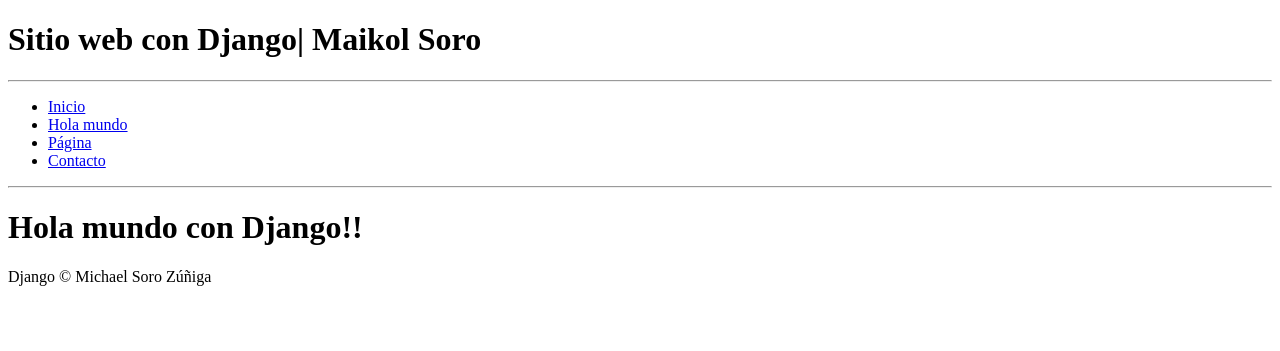
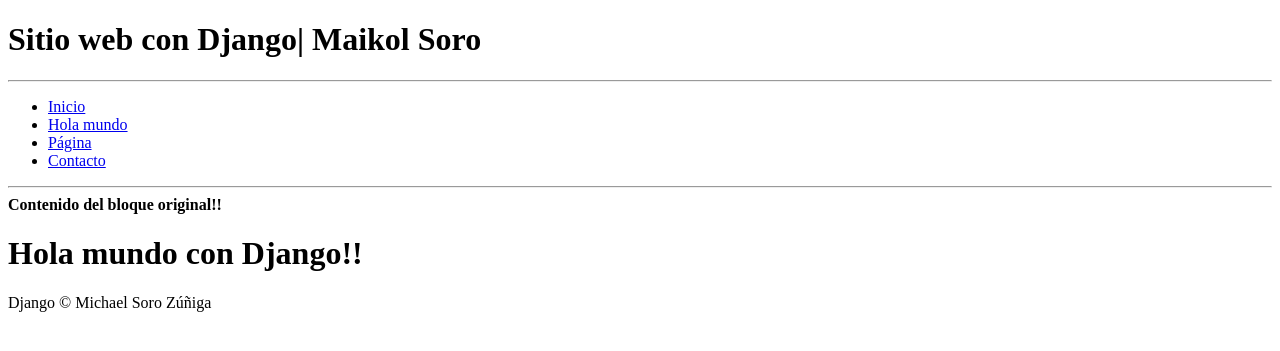
Before and after one commit to MaikolSoro/python, a Django app: page /hola-mundo/ in a window 1280 px wide. Shown: the top 351 px of the page. Run offline with Django 3.2, Linux system fonts and the light colour scheme.

Commit message:
Herencia en bloques y añadir contenido

```diff
--- a/backend/app/templates/hola_mundo.html
+++ b/backend/app/templates/hola_mundo.html
@@ -2,5 +2,6 @@
 
 {% block title %} Hola Mundo {% endblock %}
 {% block content%}
-<h1>Hola mundo con Django!!</h1>
+{{ block.super }}
+	<h1>Hola mundo con Django!!</h1>
 {% endblock %}
--- a/backend/app/templates/layout.html
+++ b/backend/app/templates/layout.html
@@ -33,6 +33,7 @@
 	<div id="content">
 		{% block content %}
 		<!--Código que viene de templates-->
+		<strong>Contenido del bloque original!!</strong>
 		{% endblock%}
 	</div>
 	<footer>
```
